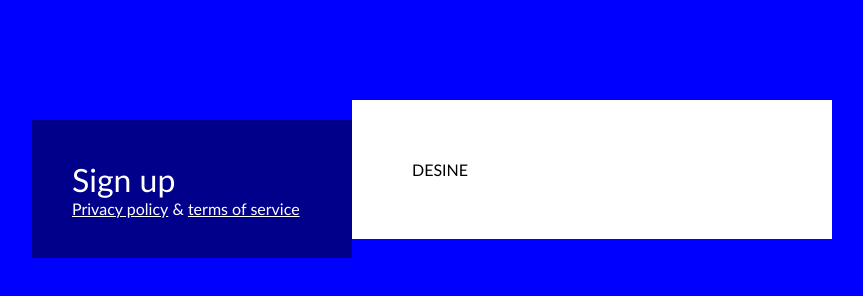
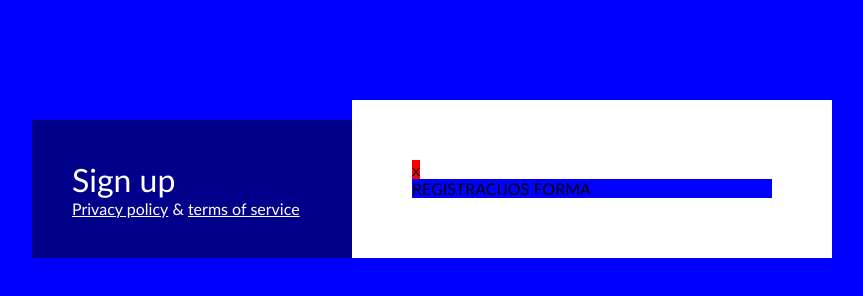
Before and after one commit to Evelinatoleike/4-sign-up, a website: page index.html in a window 1280 px wide. Shown: the whole page, without its empty margins (208-1071 px from the left). Drawn offline with Linux system fonts and the light colour scheme.

Commit message:
right column style

```diff
--- /dev/null
+++ b/css/form.css
@@ -0,0 +1,5 @@
+.form {
+    display: inline-block;
+    width: 100%;
+    background-color: blue;
+}
--- a/css/main.css
+++ b/css/main.css
@@ -54,3 +54,8 @@
     padding: 60px;
     background-color: white;
 }
+
+.close {
+    display: inline-block;
+    background-color: red;
+}
--- a/index.html
+++ b/index.html
@@ -13,6 +13,10 @@
     <meta name="theme-color" content="#ffffff">
     <link rel="shortcut icon" href="./favicon.ico" type="image/x-icon">
 
+    <!-- components -->
+    <link rel="stylesheet" href="./css/form.css">
+    <link rel="stylesheet" href="./css/buttom.css">
+    <!-- custom styles -->
     <link rel="stylesheet" href="./css/main.css">
 </head>
 
@@ -27,7 +31,10 @@
             </div>
         </div>
          <div class="right-column">
-                DESINE
+             <div class="close">x</div>
+             <form class="form">
+                 REGISTRACIJOS FORMA
+             </form>
         </div>
     </main>
 </body>
```
Also changed, not shown: css/buttom.css (added).
